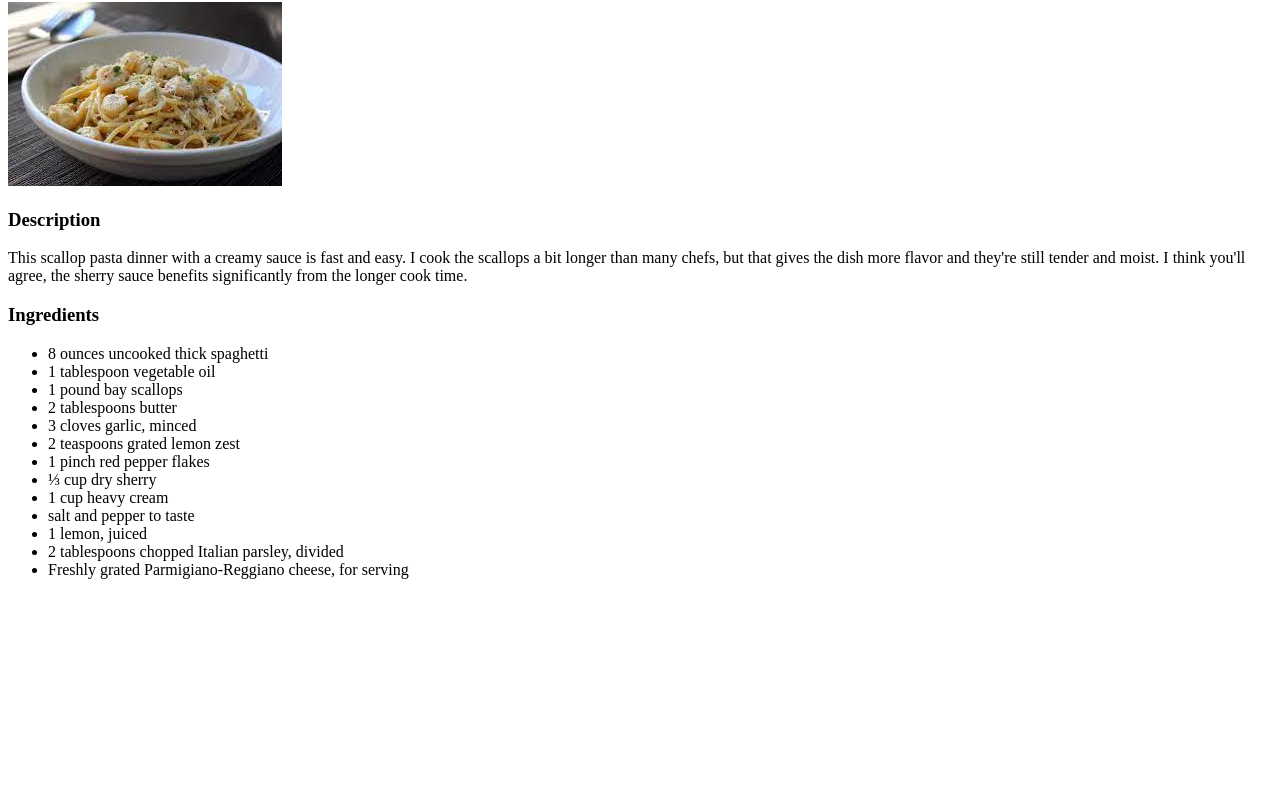
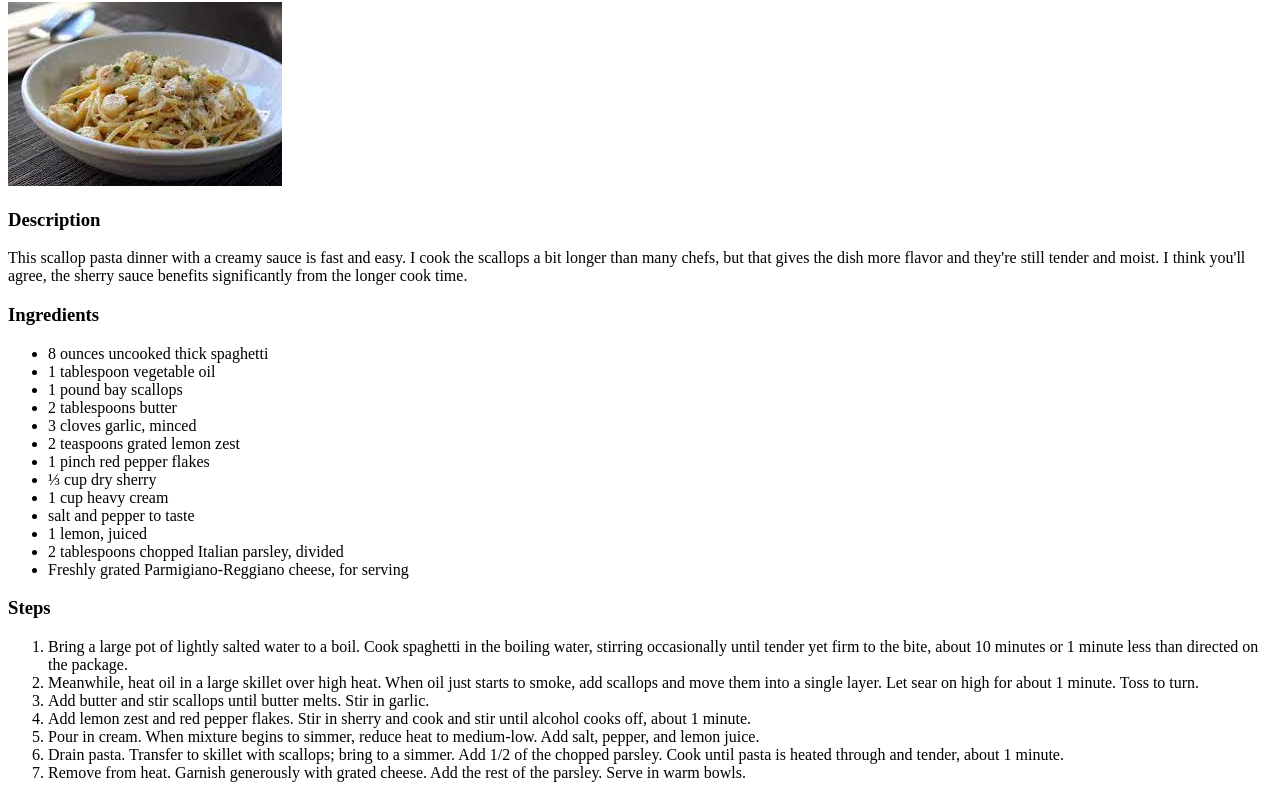
Before and after one commit to Teseo11/odin-recipes, a plain HTML site: page recipes/creamy-bay-spaghetti.html in a window 1280 px wide. Shown: the part 78-876 px from the top of the page. Before the commit the page ends 800 px from the top, so only its background shows below. Drawn offline with Linux system fonts and the light colour scheme.

Commit message:
Added steps in creamy recipe file

```diff
--- a/recipes/creamy-bay-spaghetti.html
+++ b/recipes/creamy-bay-spaghetti.html
@@ -28,5 +28,18 @@
         <li>2 tablespoons chopped Italian parsley, divided</li>
         <li>Freshly grated Parmigiano-Reggiano cheese, for serving</li>
     </ul>
+
+    <h3>Steps</h3>
+    <ol>
+        <li>Bring a large pot of lightly salted water to a boil. Cook spaghetti in the boiling water, stirring occasionally until tender yet firm to the bite, about 10 minutes or 1 minute less than directed on the package.</li>
+        <li>Meanwhile, heat oil in a large skillet over high heat. When oil just starts to smoke, add scallops and move them into a single layer. Let sear on high for about 1 minute. Toss to turn.</li>
+        <li>Add butter and stir scallops until butter melts. Stir in garlic.</li>
+        <li>Add lemon zest and red pepper flakes. Stir in sherry and cook and stir until alcohol cooks off, about 1 minute.
+        </li>
+        <li>Pour in cream. When mixture begins to simmer, reduce heat to medium-low. Add salt, pepper, and lemon juice.
+        </li>
+        <li>Drain pasta. Transfer to skillet with scallops; bring to a simmer. Add 1/2 of the chopped parsley. Cook until pasta is heated through and tender, about 1 minute.</li>
+        <li>Remove from heat. Garnish generously with grated cheese. Add the rest of the parsley. Serve in warm bowls.</li>
+    </ol>
 </body>
 </html>
```
